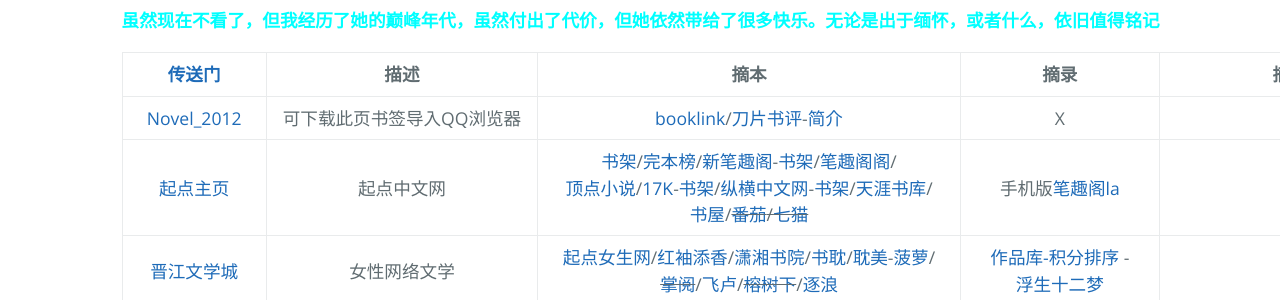
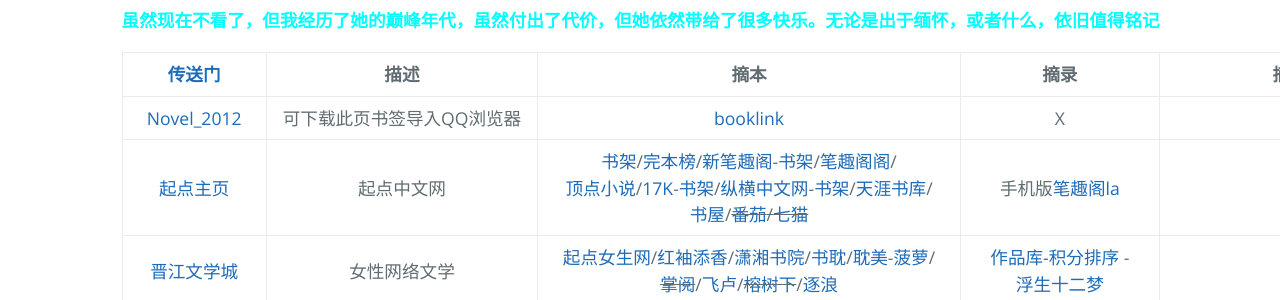
Before and after one commit to AmbroseRen/test, a Jekyll site: the page built from Library/Novel.md, in a window 1280 px wide. Shown: the part 127-427 px from the top of the page. Built offline with Jekyll 4.4.1, drawn with Linux system fonts in a browser that asks for light colours; our own code applies the rules of GitHub Pages for plain Markdown files; the repository's description, which GitHub fills in, is left out.

Commit message:
Update Novel.md

```diff
--- a/Library/Novel.md
+++ b/Library/Novel.md
@@ -8,7 +8,7 @@
 
 | [传送门](../navigation.md) | 描述 | 摘本 | 摘录 | 摘引 |
 |:---:|:---:|:---:|:---:|:---:|
-| [Novel_2012](Novel/Q_bookmarks_2021_5_22.html) | 可下载此页书签导入QQ浏览器 | [booklink](https://booklink.me/)/[刀片书评](http://www.daopianxiaoshuo.com/#/recom)-[简介](https://w2solo.com/topics/2972) | X | X |
+| [Novel_2012](Novel/Q_bookmarks_2021_5_22.html) | 可下载此页书签导入QQ浏览器 | [booklink](https://booklink.me/) | X | X |
 | [起点主页](https://www.qidian.com) | 起点中文网 | [书架](https://my.qidian.com/bookcase/)/[完本榜](https://www.qidian.com/finish/)/[新笔趣阁](https://www.xbiquge.la/xiaoshuodaquan/)-[书架](https://www.xbiquge.la/modules/article/bookcase.php)/[笔趣阁阁](https://www.biqugg.com/)/[顶点小说](https://www.booktxt.net/xiaoshuodaquan/)/[17K](https://search.17k.com/search.xhtml?c.q=)-[书架](https://user.17k.com/www/bookshelf/)/[纵横中文网](http://book.zongheng.com/store.html)-[书架](http://home.zongheng.com/bookshelf)/[天涯书库](https://www.tianyabook.com/)/[书屋](https://www.136book.com/)/~~[番茄](https://fanqienovel.com/)/[七猫](https://www.qimao.com/)~~ | 手机版[笔趣阁la](http://www.biquge.la/) | X |
 | [晋江文学城](http://www.jjwxc.net/) | 女性网络文学 | [起点女生网](https://www.qdmm.com/)/[红袖添香](https://www.hongxiu.com/)/[潇湘书院](https://www.xxsy.net/)/[书耽](https://www.shubl.com/)/[耽美](http://m.blnovel.net/index.htm)-[菠萝](https://www.blnovel.com/)/~~[掌阅](https://yc.ireader.com.cn/)~~/[飞卢](https://b.faloo.com/)/~~[榕树下](https://www.rongshuxia.com/)~~/[逐浪](https://www.zhulang.com/) | [作品库-积分排序](http://www.jjwxc.net/bookbase_slave.php?orderstr=2) - [浮生十二梦](http://www.jjwxc.net/onebook.php?novelid=1267798) | X |
 | [wuxiaworld](https://www.wuxiaworld.com/) | 武侠世界-英译本网站 | [SERIES](https://www.wuxiaworld.com/novels) - [A Will Eternal](https://www.wuxiaworld.com/novel/a-will-eternal) - [I Shall Seal the Heavens](https://www.wuxiaworld.com/novel/i-shall-seal-the-heavens) - [A Record of a Mortal’s Journey to Immortality](https://www.wuxiaworld.com/novel/rmji) | X | X |
```
